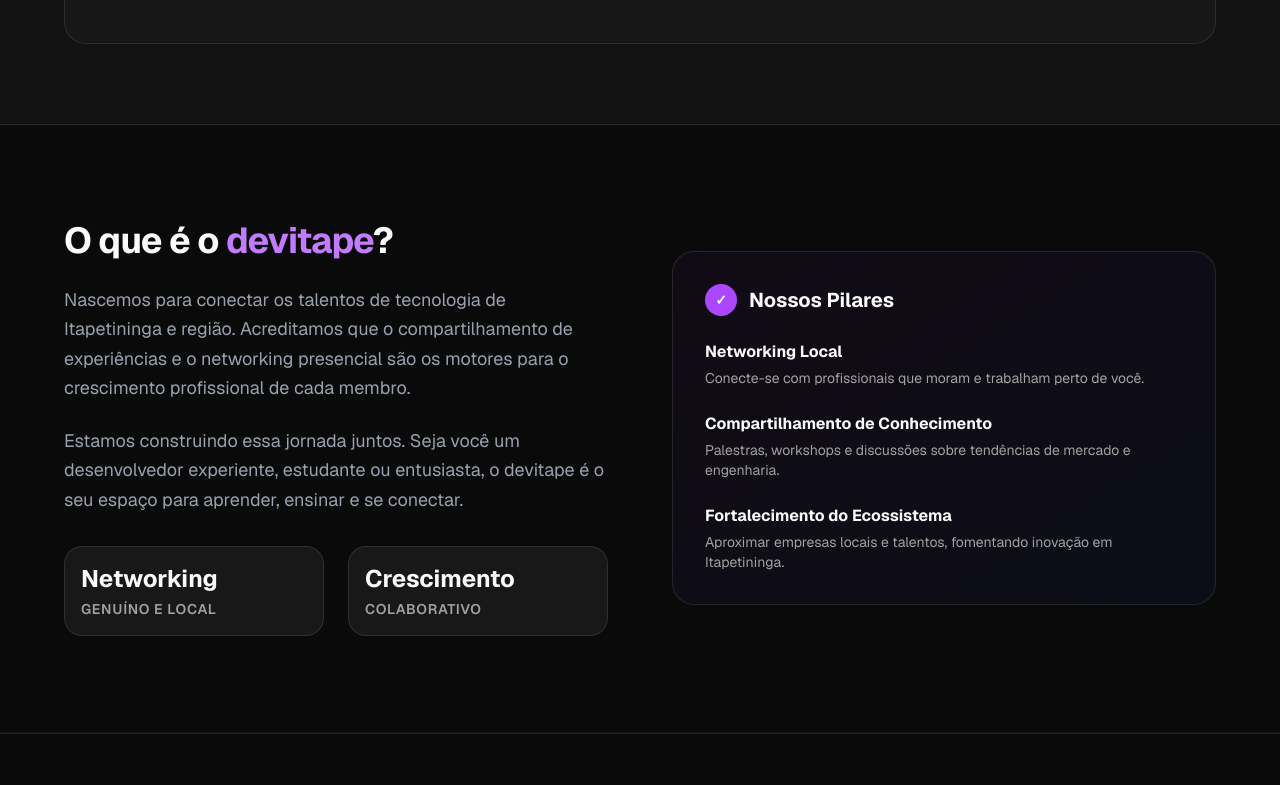
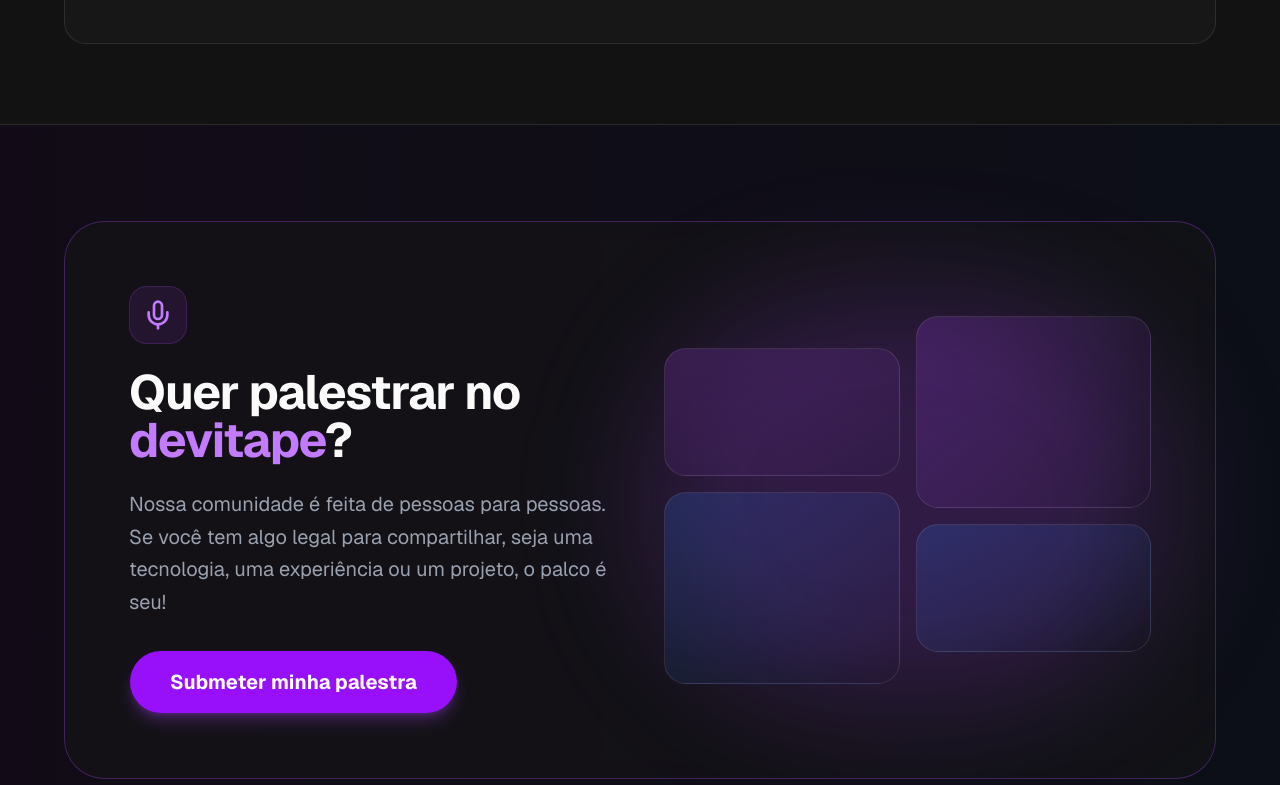
Before and after one commit to paulhenrique/devitape, a Next.js app: page / in a window 1280 px wide. Shown: the part 1140-1925 px from the top of the page. Built offline with nearby package versions, Linux system fonts and the light colour scheme.

Commit message:
feat: add Call for Papers link to navbar, footer and hero section

```diff
--- a/src/app/page.tsx
+++ b/src/app/page.tsx
@@ -1,7 +1,7 @@
 import Link from "next/link";
 import { Button } from "@/components/ui/button";
 import { getLatestEvent } from "@/lib/events";
-import { Calendar, MapPin, ArrowRight, MessageCircle } from "lucide-react";
+import { Calendar, MapPin, ArrowRight, Mic } from "lucide-react";
 import { WhatsappIcon } from "@/components/Icons";
 import { format } from "date-fns";
 import { ptBR } from "date-fns/locale";
@@ -120,6 +120,45 @@
         </section>
       )}
 
+      {/* Call For Papers Section */}
+      <section className="py-24 relative overflow-hidden border-b border-border">
+        <div className="absolute inset-0 bg-gradient-to-r from-purple-900/20 to-blue-900/20 opacity-50" />
+        <div className="container relative mx-auto px-6 md:px-10 lg:px-16">
+          <div className="bg-card/50 backdrop-blur-sm border border-purple-500/30 rounded-[2.5rem] p-8 md:p-16 flex flex-col md:flex-row items-center justify-between gap-12">
+            <div className="flex-1 text-center md:text-left">
+              <div className="inline-flex items-center justify-center p-3 rounded-2xl bg-purple-500/10 mb-6 border border-purple-500/20">
+                <Mic className="h-8 w-8 text-purple-400" />
+              </div>
+              <h2 className="text-4xl md:text-5xl font-bold mb-6 tracking-tight">
+                Quer palestrar no <span className="text-purple-400">devitape</span>?
+              </h2>
+              <p className="text-gray-400 text-lg md:text-xl mb-8 leading-relaxed max-w-2xl">
+                Nossa comunidade é feita de pessoas para pessoas. Se você tem algo legal para compartilhar,
+                seja uma tecnologia, uma experiência ou um projeto, o palco é seu!
+              </p>
+              <Button size="lg" className="bg-purple-600 hover:bg-purple-700 text-white px-10 rounded-full h-16 text-xl font-bold transition-all hover:scale-105 active:scale-95 shadow-lg shadow-purple-500/25" asChild>
+                <Link href="/go/c4p" target="_blank">
+                  Submeter minha palestra
+                </Link>
+              </Button>
+            </div>
+            <div className="flex-1 relative hidden lg:block">
+              <div className="absolute -inset-4 bg-purple-500/20 blur-3xl rounded-full" />
+              <div className="relative grid grid-cols-2 gap-4">
+                <div className="space-y-4 pt-8">
+                  <div className="h-32 rounded-3xl bg-gradient-to-br from-purple-500/20 to-transparent border border-white/10" />
+                  <div className="h-48 rounded-3xl bg-gradient-to-br from-blue-500/20 to-transparent border border-white/10" />
+                </div>
+                <div className="space-y-4">
+                  <div className="h-48 rounded-3xl bg-gradient-to-br from-purple-500/20 to-transparent border border-white/10" />
+                  <div className="h-32 rounded-3xl bg-gradient-to-br from-blue-500/20 to-transparent border border-white/10" />
+                </div>
+              </div>
+            </div>
+          </div>
+        </div>
+      </section>
+
       {/* About Section */}
       <section className="py-24 border-b border-white/5">
         <div className="container mx-auto px-6 md:px-10 lg:px-16">
--- a/src/components/Footer.tsx
+++ b/src/components/Footer.tsx
@@ -1,5 +1,4 @@
 import Link from 'next/link';
-import { MessageCircle, Camera, Link2, CodeXml } from 'lucide-react';
 import { InstagramIcon, LinkedInIcon, GithubIcon, WhatsappIcon } from './Icons';
 
 export default function Footer() {
@@ -23,6 +22,7 @@
             <ul className="space-y-2 text-muted-foreground">
               <li><Link href="/" className="hover:text-purple-400 transition-colors">Home</Link></li>
               <li><Link href="/eventos" className="hover:text-purple-400 transition-colors">Eventos</Link></li>
+              <li><Link href="/go/c4p" target="_blank" className="hover:text-purple-400 transition-colors">Call for Papers</Link></li>
               <li><Link href="/go/whatsapp" target="_blank" className="hover:text-purple-400 transition-colors">Comunidade</Link></li>
             </ul>
           </div>
--- a/src/components/Header.tsx
+++ b/src/components/Header.tsx
@@ -1,6 +1,5 @@
 import Link from 'next/link';
 import { Button } from '@/components/ui/button';
-import { CodeXml, Camera, Link2, MessageCircle } from 'lucide-react';
 import { InstagramIcon, LinkedInIcon, GithubIcon, WhatsappIcon } from './Icons';
 import { ThemeToggle } from "./ThemeToggle";
 
@@ -17,6 +16,7 @@
         <nav className="hidden md:flex items-center space-x-6 text-sm font-medium">
           <Link href="/" className="text-foreground hover:text-purple-400 transition-colors">Home</Link>
           <Link href="/eventos" className="text-muted-foreground hover:text-purple-400 transition-colors">Eventos</Link>
+          <Link href="/go/c4p" target="_blank" className="text-muted-foreground hover:text-purple-400 transition-colors">Call for Papers</Link>
           <Link href="/go/whatsapp" target="_blank" className="text-gray-400 hover:text-purple-400 transition-colors flex items-center">
             <WhatsappIcon className="h-4 w-4 mr-1 text-[#25D366]" />
             WhatsApp
```
